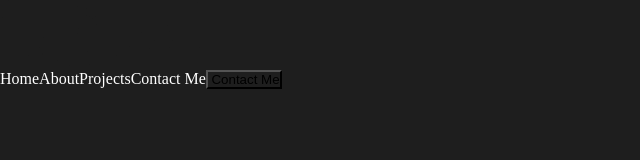
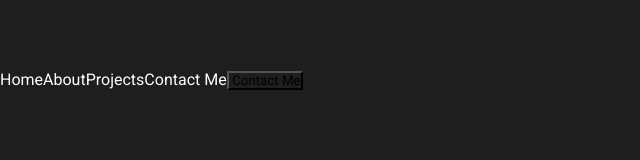
Before and after one commit to Devanshugoell/Personal-Portfolio-, a React (Create React App) app: page / in a window 1280 px wide. Shown: the part 134-294 px from the top of the page, without its empty margins (0-640 px from the left). Built offline with nearby package versions, Linux system fonts and the light colour scheme.

Commit message:
Added google fonts

```diff
--- a/public/style.css
+++ b/public/style.css
@@ -1,9 +1,12 @@
+@import url('https://fonts.googleapis.com/css2?family=Outfit:wght@100..900&family=Roboto:ital,wght@0,100;0,300;0,400;0,500;0,700;0,900;1,100;1,300;1,400;1,500;1,700;1,900&display=swap');
+
 *{
     margin: 0;
     padding: 0;
     box-sizing: border-box;
     text-decoration: none;
     background: transparent;
+    font-family: "Roboto", sans-serif;
 }
 
 body{
```
